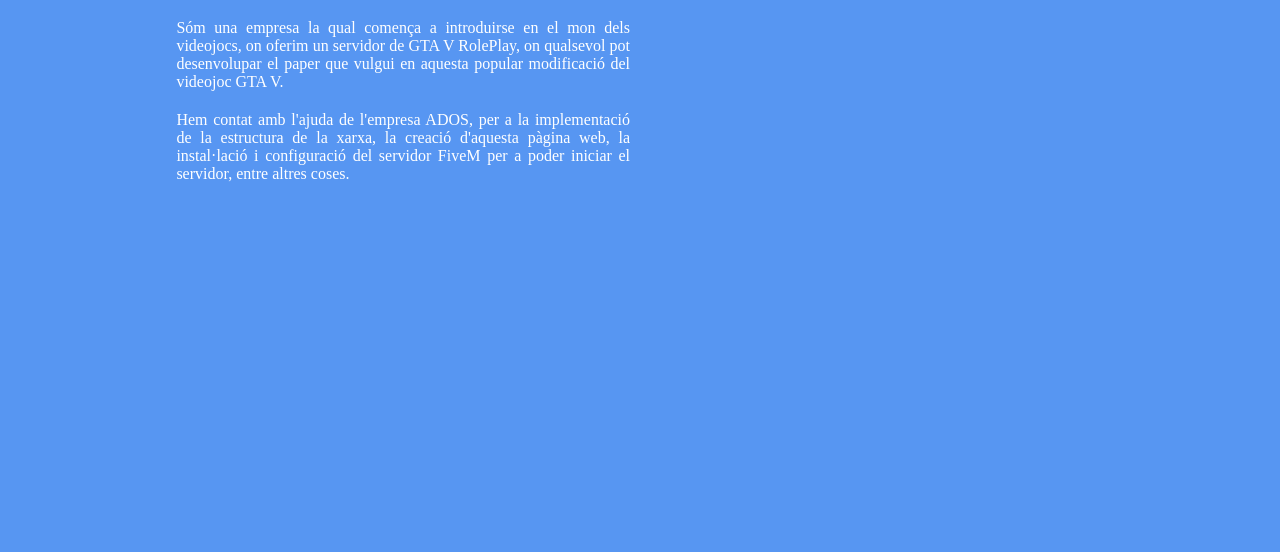
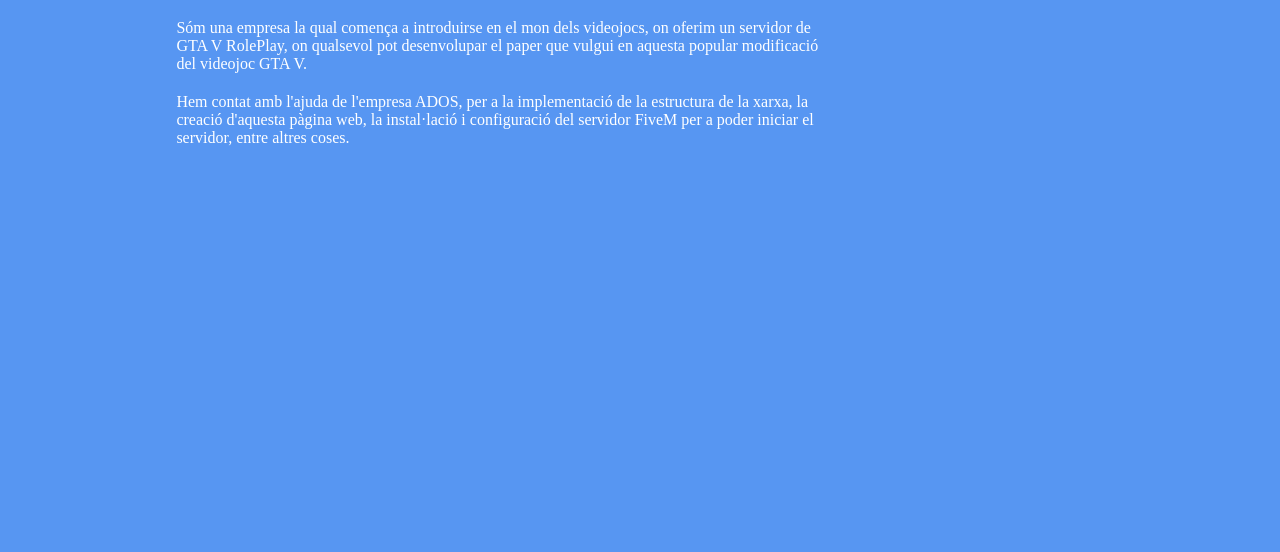
Before and after one commit to adriaaguilar/ADOS-PropostaPaginaWebPrincipal, a plain HTML site: page index.html in a window 1280 px wide. Shown: the part 170-722 px from the top of the page. Drawn offline with Linux system fonts and the light colour scheme.

Commit message:
Update estils.css

```diff
--- a/estils.css
+++ b/estils.css
@@ -127,9 +127,9 @@ footer {
 
 p.descripció {
 	padding: 10px;
-	text-align: justify;
+	text-align: left;
 	margin-left: 13%;
-	margin-right: 50%;
+	margin-right: 35%;
 	color: white;
 }
 
```
